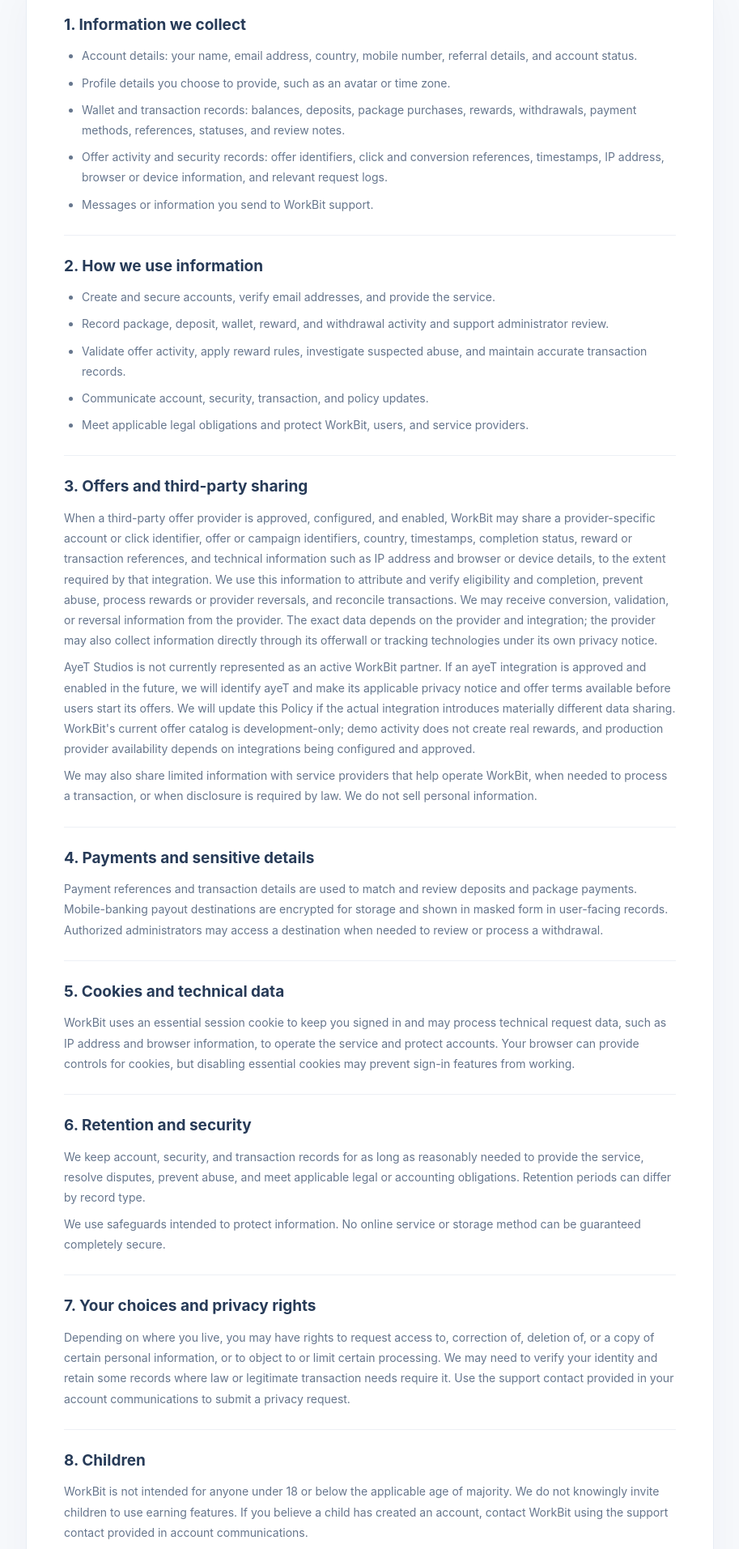
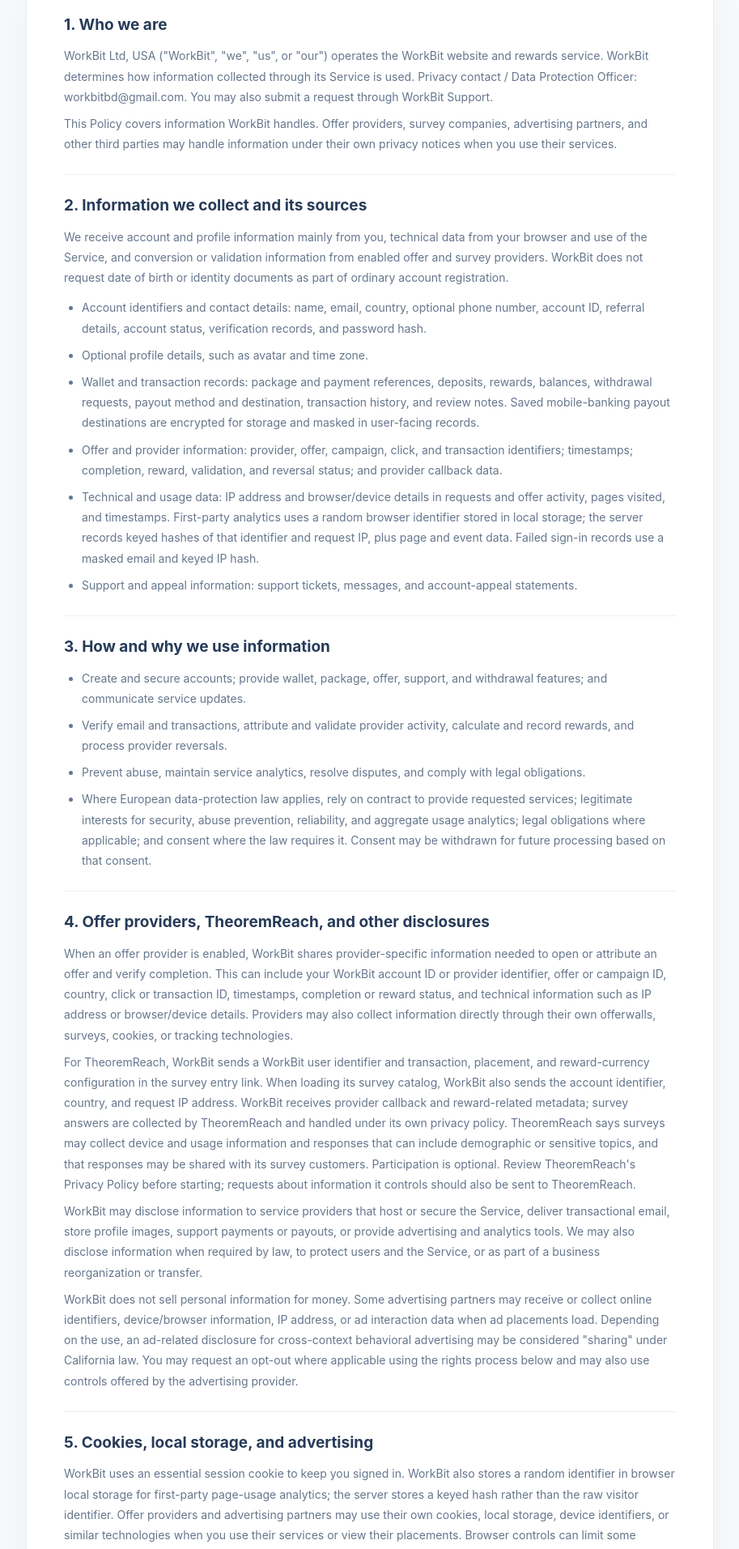
Before and after one commit to mhmunirdev-tech/WorkBit, a Next.js app in the folder frontend/: page /privacy in a window 1280 px wide. Shown: the part 462-2375 px from the top of the page at 81% size, without its empty margins (183-1096 px from the left). Built offline with nearby package versions, Linux system fonts and the light colour scheme; no server answers.

Commit message:
changed section

```diff
--- a/frontend/components/policy-page.tsx
+++ b/frontend/components/policy-page.tsx
@@ -109,77 +109,92 @@ const documents: Record<string, PolicyDocument> = {
     eyebrow: "WORKBIT POLICIES",
     title: "Privacy Policy",
     intro:
-      "This Privacy Policy describes how WorkBit Ltd, USA handles information when you create an account, use the wallet, or interact with offer features.",
+      "Effective November 13, 2026. This Policy describes how WorkBit Ltd, USA handles information when you use WorkBit.",
     sections: [
       {
-        heading: "1. Information we collect",
-        bullets: [
-          "Account details: your name, email address, country, mobile number, referral details, and account status.",
-          "Profile details you choose to provide, such as an avatar or time zone.",
-          "Wallet and transaction records: balances, deposits, package purchases, rewards, withdrawals, payment methods, references, statuses, and review notes.",
-          "Offer activity and security records: offer identifiers, click and conversion references, timestamps, IP address, browser or device information, and relevant request logs.",
-          "Messages or information you send to WorkBit support.",
+        heading: "1. Who we are",
+        paragraphs: [
+          "WorkBit Ltd, USA (\"WorkBit\", \"we\", \"us\", or \"our\") operates the WorkBit website and rewards service. WorkBit determines how information collected through its Service is used. Privacy contact / Data Protection Officer: workbitbd@gmail.com. You may also submit a request through WorkBit Support.",
+          "This Policy covers information WorkBit handles. Offer providers, survey companies, advertising partners, and other third parties may handle information under their own privacy notices when you use their services.",
         ],
       },
       {
-        heading: "2. How we use information",
+        heading: "2. Information we collect and its sources",
         bullets: [
-          "Create and secure accounts, verify email addresses, and provide the service.",
-          "Record package, deposit, wallet, reward, and withdrawal activity and support administrator review.",
-          "Validate offer activity, apply reward rules, investigate suspected abuse, and maintain accurate transaction records.",
-          "Communicate account, security, transaction, and policy updates.",
-          "Meet applicable legal obligations and protect WorkBit, users, and service providers.",
+          "Account identifiers and contact details: name, email, country, optional phone number, account ID, referral details, account status, verification records, and password hash.",
+          "Optional profile details, such as avatar and time zone.",
+          "Wallet and transaction records: package and payment references, deposits, rewards, balances, withdrawal requests, payout method and destination, transaction history, and review notes. Saved mobile-banking payout destinations are encrypted for storage and masked in user-facing records.",
+          "Offer and provider information: provider, offer, campaign, click, and transaction identifiers; timestamps; completion, reward, validation, and reversal status; and provider callback data.",
+          "Technical and usage data: IP address and browser/device details in requests and offer activity, pages visited, and timestamps. First-party analytics uses a random browser identifier stored in local storage; the server records keyed hashes of that identifier and request IP, plus page and event data. Failed sign-in records use a masked email and keyed IP hash.",
+          "Support and appeal information: support tickets, messages, and account-appeal statements.",
+        ],
+        paragraphs: [
+          "We receive account and profile information mainly from you, technical data from your browser and use of the Service, and conversion or validation information from enabled offer and survey providers. WorkBit does not request date of birth or identity documents as part of ordinary account registration.",
         ],
       },
       {
-        heading: "3. Offers and third-party sharing",
-        paragraphs: [
-          "When a third-party offer provider is approved, configured, and enabled, WorkBit may share a provider-specific account or click identifier, offer or campaign identifiers, country, timestamps, completion status, reward or transaction references, and technical information such as IP address and browser or device details, to the extent required by that integration. We use this information to attribute and verify eligibility and completion, prevent abuse, process rewards or provider reversals, and reconcile transactions. We may receive conversion, validation, or reversal information from the provider. The exact data depends on the provider and integration; the provider may also collect information directly through its offerwall or tracking technologies under its own privacy notice.",
-          "AyeT Studios is not currently represented as an active WorkBit partner. If an ayeT integration is approved and enabled in the future, we will identify ayeT and make its applicable privacy notice and offer terms available before users start its offers. We will update this Policy if the actual integration introduces materially different data sharing. WorkBit's current offer catalog is development-only; demo activity does not create real rewards, and production provider availability depends on integrations being configured and approved.",
-          "We may also share limited information with service providers that help operate WorkBit, when needed to process a transaction, or when disclosure is required by law. We do not sell personal information.",
+        heading: "3. How and why we use information",
+        bullets: [
+          "Create and secure accounts; provide wallet, package, offer, support, and withdrawal features; and communicate service updates.",
+          "Verify email and transactions, attribute and validate provider activity, calculate and record rewards, and process provider reversals.",
+          "Prevent abuse, maintain service analytics, resolve disputes, and comply with legal obligations.",
+          "Where European data-protection law applies, rely on contract to provide requested services; legitimate interests for security, abuse prevention, reliability, and aggregate usage analytics; legal obligations where applicable; and consent where the law requires it. Consent may be withdrawn for future processing based on that consent.",
         ],
       },
       {
-        heading: "4. Payments and sensitive details",
+        heading: "4. Offer providers, TheoremReach, and other disclosures",
         paragraphs: [
-          "Payment references and transaction details are used to match and review deposits and package payments. Mobile-banking payout destinations are encrypted for storage and shown in masked form in user-facing records. Authorized administrators may access a destination when needed to review or process a withdrawal.",
+          "When an offer provider is enabled, WorkBit shares provider-specific information needed to open or attribute an offer and verify completion. This can include your WorkBit account ID or provider identifier, offer or campaign ID, country, click or transaction ID, timestamps, completion or reward status, and technical information such as IP address or browser/device details. Providers may also collect information directly through their own offerwalls, surveys, cookies, or tracking technologies.",
+          "For TheoremReach, WorkBit sends a WorkBit user identifier and transaction, placement, and reward-currency configuration in the survey entry link. When loading its survey catalog, WorkBit also sends the account identifier, country, and request IP address. WorkBit receives provider callback and reward-related metadata; survey answers are collected by TheoremReach and handled under its own privacy policy. TheoremReach says surveys may collect device and usage information and responses that can include demographic or sensitive topics, and that responses may be shared with its survey customers. Participation is optional. Review TheoremReach's Privacy Policy before starting; requests about information it controls should also be sent to TheoremReach.",
+          "WorkBit may disclose information to service providers that host or secure the Service, deliver transactional email, store profile images, support payments or payouts, or provide advertising and analytics tools. We may also disclose information when required by law, to protect users and the Service, or as part of a business reorganization or transfer.",
+          "WorkBit does not sell personal information for money. Some advertising partners may receive or collect online identifiers, device/browser information, IP address, or ad interaction data when ad placements load. Depending on the use, an ad-related disclosure for cross-context behavioral advertising may be considered \"sharing\" under California law. You may request an opt-out where applicable using the rights process below and may also use controls offered by the advertising provider.",
         ],
       },
       {
-        heading: "5. Cookies and technical data",
+        heading: "5. Cookies, local storage, and advertising",
         paragraphs: [
-          "WorkBit uses an essential session cookie to keep you signed in and may process technical request data, such as IP address and browser information, to operate the service and protect accounts. Your browser can provide controls for cookies, but disabling essential cookies may prevent sign-in features from working.",
+          "WorkBit uses an essential session cookie to keep you signed in. WorkBit also stores a random identifier in browser local storage for first-party page-usage analytics; the server stores a keyed hash rather than the raw visitor identifier. Offer providers and advertising partners may use their own cookies, local storage, device identifiers, or similar technologies when you use their services or view their placements. Browser controls can limit some storage, but this may affect sign-in, offer attribution, or provider features. Where consent is legally required for a non-essential technology, it must be obtained before that technology is used.",
         ],
       },
       {
         heading: "6. Retention and security",
         paragraphs: [
-          "We keep account, security, and transaction records for as long as reasonably needed to provide the service, resolve disputes, prevent abuse, and meet applicable legal or accounting obligations. Retention periods can differ by record type.",
-          "We use safeguards intended to protect information. No online service or storage method can be guaranteed completely secure.",
+          "We keep information only as long as reasonably necessary to provide the Service, maintain financial and transaction records, resolve disputes, prevent abuse, and meet legal obligations. First-party analytics and selected sign-in/fraud signals are retained for up to 90 days under applicable event-processing jobs. Wallet, payment, withdrawal, and audit records may be kept longer where needed for accounting, legal, security, or dispute-resolution purposes.",
+          "WorkBit uses safeguards intended to protect information, including password hashing, keyed one-way identifiers for selected security and analytics records, and encryption for saved payout destinations. No internet transmission or storage method can be guaranteed completely secure.",
         ],
       },
       {
-        heading: "7. Your choices and privacy rights",
+        heading: "7. International processing",
         paragraphs: [
-          "Depending on where you live, you may have rights to request access to, correction of, deletion of, or a copy of certain personal information, or to object to or limit certain processing. We may need to verify your identity and retain some records where law or legitimate transaction needs require it. Use the support contact provided in your account communications to submit a privacy request.",
+          "WorkBit is identified as a USA-based operator. Information may be processed in the United States and other countries where WorkBit or its service providers operate. Where data-protection law restricts an international transfer, WorkBit will use a transfer mechanism required by that law. You may contact WorkBit for information about safeguards applicable to a particular transfer.",
         ],
       },
       {
-        heading: "8. Children",
+        heading: "8. EEA, UK, and similar privacy rights",
         paragraphs: [
-          "WorkBit is not intended for anyone under 18 or below the applicable age of majority. We do not knowingly invite children to use earning features. If you believe a child has created an account, contact WorkBit using the support contact provided in account communications.",
+          "Where GDPR or similar law applies, you may have the right to receive information about processing and access your data; correct inaccurate data; request erasure or restriction in certain circumstances; receive certain data in a portable format; object to processing based on legitimate interests, including direct marketing; withdraw consent where processing is based on consent; and complain to your local data-protection supervisory authority.",
+          "WorkBit may use rules and risk signals to identify activity for review. A shared IP address alone does not automatically ban an account; account restrictions require an authorized review decision. Where a decision with significant effects is made solely by automated means, you may have rights to request human involvement or challenge it under applicable law.",
         ],
       },
       {
-        heading: "9. International processing",
+        heading: "9. California privacy rights",
         paragraphs: [
-          "WorkBit is operated under the name WorkBit Ltd, USA. Depending on the services in use, information may be processed in the United States or other countries where WorkBit or its service providers operate. Privacy protections can differ by location; applicable legal safeguards will apply where required.",
+          "If the California Consumer Privacy Act, as amended, applies to WorkBit and to you, you may have the right to know/access personal information collected, disclosed, or sold; request deletion or correction; opt out of sale or sharing for cross-context behavioral advertising; limit certain uses or disclosures of sensitive personal information; and receive equal treatment for exercising your rights. Exceptions may apply.",
+          "Categories WorkBit may collect include identifiers and contact details; account and financial records; commercial and transaction information; internet or device activity; country or other location-related information; and inferences or risk signals used for account security. Sources include you, your browser/device and use of the Service, and enabled providers. We use and disclose these categories for the purposes and recipient categories described above. WorkBit does not sell personal information for money; certain ad-related disclosures may constitute \"sharing\" under California law as described above.",
         ],
       },
       {
-        heading: "10. Changes and contact",
+        heading: "10. Submitting a privacy request",
         paragraphs: [
-          "We may update this Policy and publish the new version and effective date on this page. WorkBit Ltd, USA is the named operator. For privacy questions or requests, use the support contact provided by WorkBit in your account communications.",
+          "Submit an access, correction, deletion, restriction, portability, objection, or California opt-out request through WorkBit Support or workbitbd@gmail.com. We may request information reasonably needed to verify your identity and protect your account. An authorized agent may submit a request where the law permits, subject to verification. We will respond within the period required by applicable law, explain a denial where required, and will not discriminate against you for exercising a privacy right.",
+          "WorkBit does not currently provide self-service account deletion. You may request deletion through the process above. Some transaction, payment, security, or audit records may need to be retained or restricted rather than erased. Requests concerning information collected directly by an offer, survey, or advertising provider should also be sent to that provider.",
+        ],
+      },
+      {
+        heading: "11. Children, changes, and contact",
+        paragraphs: [
+          "The Service is intended for people aged 18 or older (or the higher age of majority where required). WorkBit does not knowingly allow minors to register or participate in offers. Contact WorkBit if you believe a minor has provided information.",
+          "We may update this Policy and publish the revised version and effective date. WorkBit Ltd, USA is the named operator. Privacy contact / Data Protection Officer: workbitbd@gmail.com.",
         ],
       },
     ],
```
Also changed, not shown: 1 other file (tests, documents, lock files or other folders).
